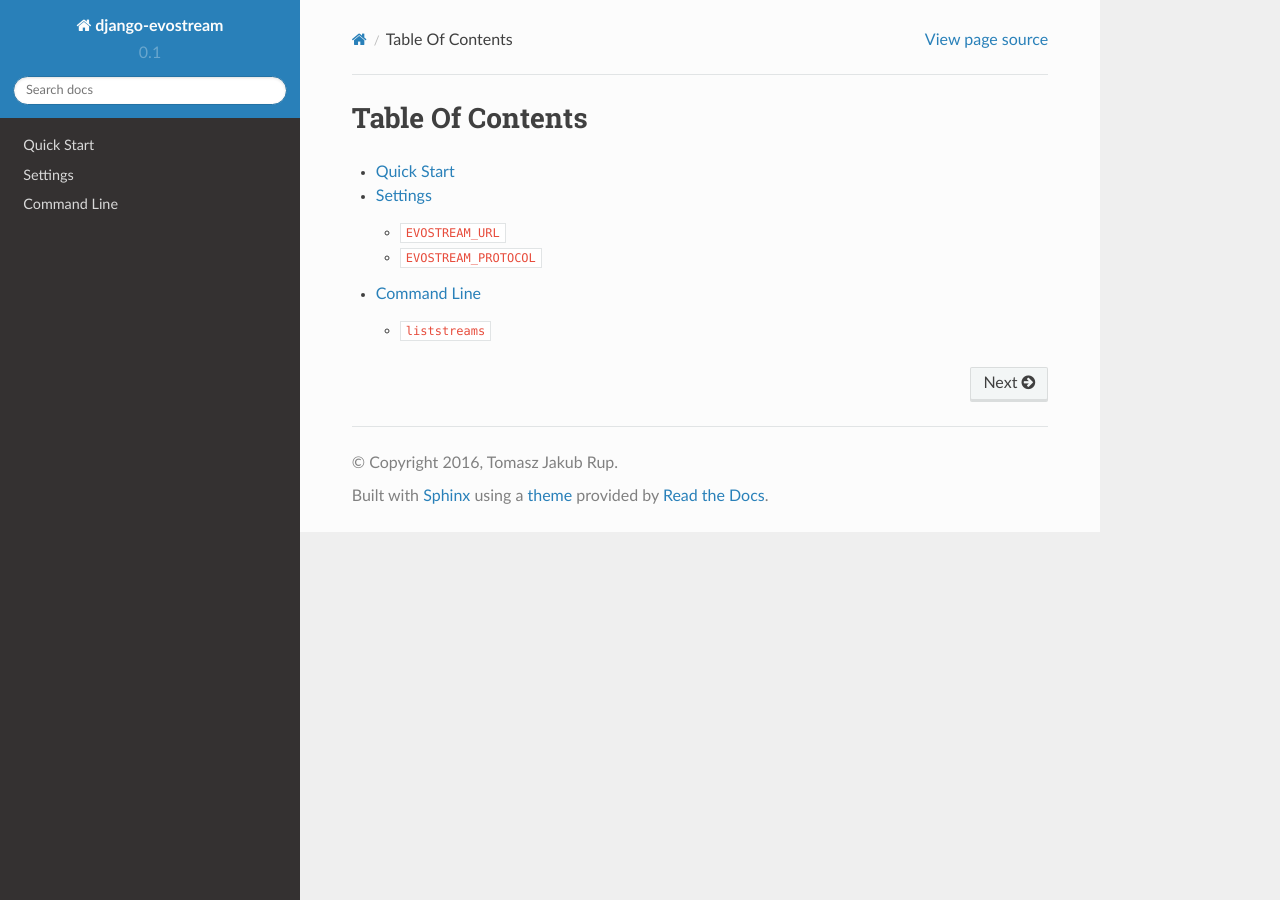
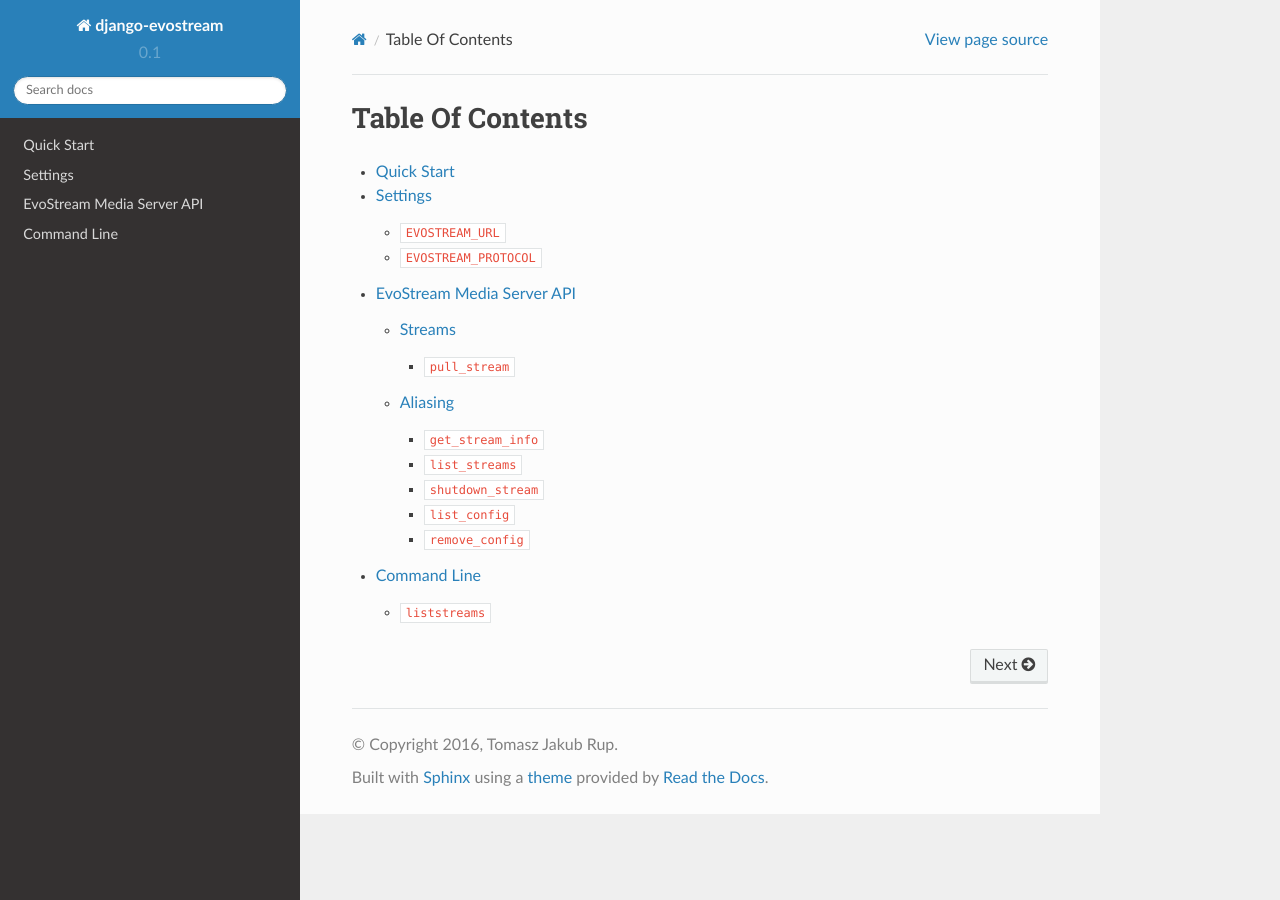
Before and after one commit to tomi77/django-evostream, a Sphinx documentation site: the page built from docs/index.rst, in a window 1280 px wide. Built offline with Sphinx 7.4.7 and the Read the Docs theme 2.0.0, drawn with Linux system fonts in a browser that asks for light colours; part of the change alters nothing that is shown.

```diff
--- /dev/null
+++ b/docs/api.rst
@@ -0,0 +1,11 @@
+.. _ref-api:
+
+==========================
+EvoStream Media Server API
+==========================
+
+.. toctree::
+   :maxdepth: 2
+
+   api_streams
+   api_aliasing
--- /dev/null
+++ b/docs/api_aliasing.rst
@@ -0,0 +1,126 @@
+.. _ref-api_aliasing:
+
+========
+Aliasing
+========
+
+``get_stream_info``
+===================
+
+Returns a detailed set of information about a stream.
+
+Required:
+
+One of these parameters is required.
+
+:``id`` `(int)`:
+    The uniqueId of the stream. Usually a value returned by listStreamsIDs.
+
+:``localStreamName`` `(str)`:
+    The name of the stream.
+
+Example::
+
+ get_stream_info(id=1)
+
+http://docs.evostream.com/ems_api_definition/getstreaminfo
+
+``list_streams``
+================
+
+Provides a detailed description of all active streams.
+
+Optional:
+
+:``disableInternalStreams`` `(int)`:
+    If this is 1 (true), internal streams (origin-edge related) are filtered
+    out from the list
+
+Example::
+
+ list_streams()
+
+http://docs.evostream.com/ems_api_definition/liststreams
+
+``shutdown_stream``
+===================
+
+Terminates a specific stream. When ``permanently=1`` is used, this command is
+analogous to ``remove_config``.
+
+Required:
+
+One of these parameters is required.
+
+:``id`` `(int)`:
+    The uniqueId of the stream that needs to be terminated. The
+    stream ID’s can be obtained using the listStreams command.
+
+:``localStreamName`` `(str)`:
+    The name of the inbound stream which you wish to
+    terminate. This will also terminate any outbound streams that are
+    dependent upon this input stream.
+
+Optional:
+
+:``permanently`` `(int)`:
+    If true, the corresponding push/pull configuration will
+    also be terminated. Therefore, the stream will NOT be reconnected when
+    the server restarts
+
+Example::
+
+ shutdown_stream(id=55)
+
+http://docs.evostream.com/ems_api_definition/shutdownstream
+
+``list_config``
+===============
+
+Returns a list with all push/pull configurations.
+
+Whenever the pullStream or pushStream interfaces are called, a record
+containing the details of the pull or push is created in the
+``pullpushconfig.xml`` file. Then, the next time the EMS is started, the
+``pullpushconfig.xml`` file is read, and the EMS attempts to reconnect all of
+the previous pulled or pushed streams.
+
+Example::
+
+ list_config()
+
+http://docs.evostream.com/ems_api_definition/listconfig
+
+``remove_config``
+=================
+
+This command will both stop the stream and remove the corresponding
+configuration entry. This command is the same as performing::
+
+ shutdownStream permanently=1
+
+Required:
+
+One of these parameters is required.
+
+:``id`` `(int)`:
+    The configId of the configuration that needs to be removed.
+    ConfigId’s can be obtained from the listConfig interface. Removing an
+    inbound stream will also automatically remove all associated outbound
+    streams.
+
+:``groupName`` `(str)`:
+    The name of the group that needs to be removed (applicable to HLS, HDS and
+    external processes).
+
+Optional:
+
+:``removeHlsHdsFiles`` `(int)`:
+    If 1 (true) and the stream is HLS or HDS, the folder associated with it
+    will be removed.
+
+Example::
+
+ remove_config(id=55)
+
+http://docs.evostream.com/ems_api_definition/removeconfig
--- /dev/null
+++ b/docs/api_streams.rst
@@ -0,0 +1,109 @@
+.. _ref-api_streams:
+
+=======
+Streams
+=======
+
+``pull_stream``
+===============
+
+This will try to pull in a stream from an external source. Once a stream
+has been successfully pulled it is assigned a 'local stream name' which can
+be used to access the stream from the EMS.
+
+Required:
+
+:``uri`` `(str)`:
+    The URI of the external stream. Can be RTMP, RTSP or
+    unicast/multicast (d) mpegts
+
+Optional:
+
+:``keepAlive`` `(int)`:
+    If keepAlive is set to 1, the server will attempt to
+    reestablish connection with astream source after a connection has been
+    lost. The reconnect will be attempted once every second
+    (default: 1 true)
+
+:``localStreamName`` `(str)`:
+    If provided, the stream will be given this
+    name. Otherwise, a fallback techniqueis used to determine the stream
+    name (based on the URI)
+
+:``forceTcp`` `(int)`:
+    If 1 and if the stream is RTSP, a TCP connection will
+    be forced. Otherwise the transport mechanism will be negotiated (UDP
+    or TCP) (default: 1 true)
+
+:``tcUrl`` `(str)`:
+    When specified, this value will be used to set the TC URL in
+    the initial RTMPconnect invoke
+
+:``pageUrl`` `(str)`:
+    When specified, this value will be used to set the
+    originating web page address inthe initial RTMP connect invoke
+
+:``swfUrl`` `(str)`:
+    When specified, this value will be used to set the
+    originating swf URL in theinitial RTMP connect invoke
+
+:``rangeStart`` `(int)`:
+    For RTSP and RTMP connections.  A value fromwhich the
+    playback should start expressed in seconds. There are 2 specialvalues:
+    -2 and -1. For more information, please read about start/len
+    parameters here: http://livedocs.adobe.com/flashmediaserver/3.0/hpdocs/help.html?content=00000185.html
+
+:``rangeEnd`` `(int)`:
+    The length in seconds for the playback. -1 is a special
+    value. For more information, please read about start/len parameters
+    here: http://livedocs.adobe.com/flashmediaserver/3.0/hpdocs/help.html?content=00000185.html
+
+:``ttl`` `(int)`:
+    Sets the IP_TTL (time to live) option on the socket
+
+:``tos`` `(int)`:
+    Sets the IP_TOS (Type of Service) option on the socket
+
+:``rtcpDetectionInterval`` `(int)`:
+    How much time (in seconds) should the server
+    wait for RTCP packets before declaring the RTSP stream as a RTCP-less
+    stream
+
+:``emulateUserAgent`` `(str)`:
+    When specified, this value will be used as the
+    user agent string. It is meaningful only for RTMP
+
+:``isAudio`` `(int)`:
+    If 1 and if the stream is RTP, it indicates that the
+    currently pulled stream is an audio source. Otherwise the pulled
+    source is assumed as a video source
+
+:``audioCodecBytes`` `(str)`:
+    The audio codec setup of this RTP stream if it is
+    audio. Represented as hex format without ‘0x’ or ‘h’. For example:
+    audioCodecBytes=1190
+
+:``spsBytes`` `(str)`:
+    The video SPS bytes of this RTP stream if it is video. It
+    should be base 64 encoded.
+
+:``ppsBytes`` `(str)`:
+    The video PPS bytes of this RTP stream if it is video. It
+    should be base 64 encoded
+
+:``ssmIp`` `(str)`:
+    The source IP from source-specific-multicast. Only usable
+    when doing UDP based pull
+
+:``httpProxy`` `(str)`:
+    This parameter has two valid values: IP:Port – This
+    value combination specifies an RTSP HTTP Proxy from which the RTSP
+    stream should be pulled from Self - Specifying “self” as the value
+    implies pulling RTSP over HTTP
+
+Example::
+
+ push_stream('rtmp://192.168.1.2', localStreamName='testpullStream',
+             targetStreamName='testpushStream')
+
+http://docs.evostream.com/ems_api_definition/pullstream
--- a/docs/index.rst
+++ b/docs/index.rst
@@ -2,8 +2,9 @@ Table Of Contents
 =================
 
 .. toctree::
-   :maxdepth: 2
+   :maxdepth: 3
 
    quick_start
    settings
+   api
    cli
```
